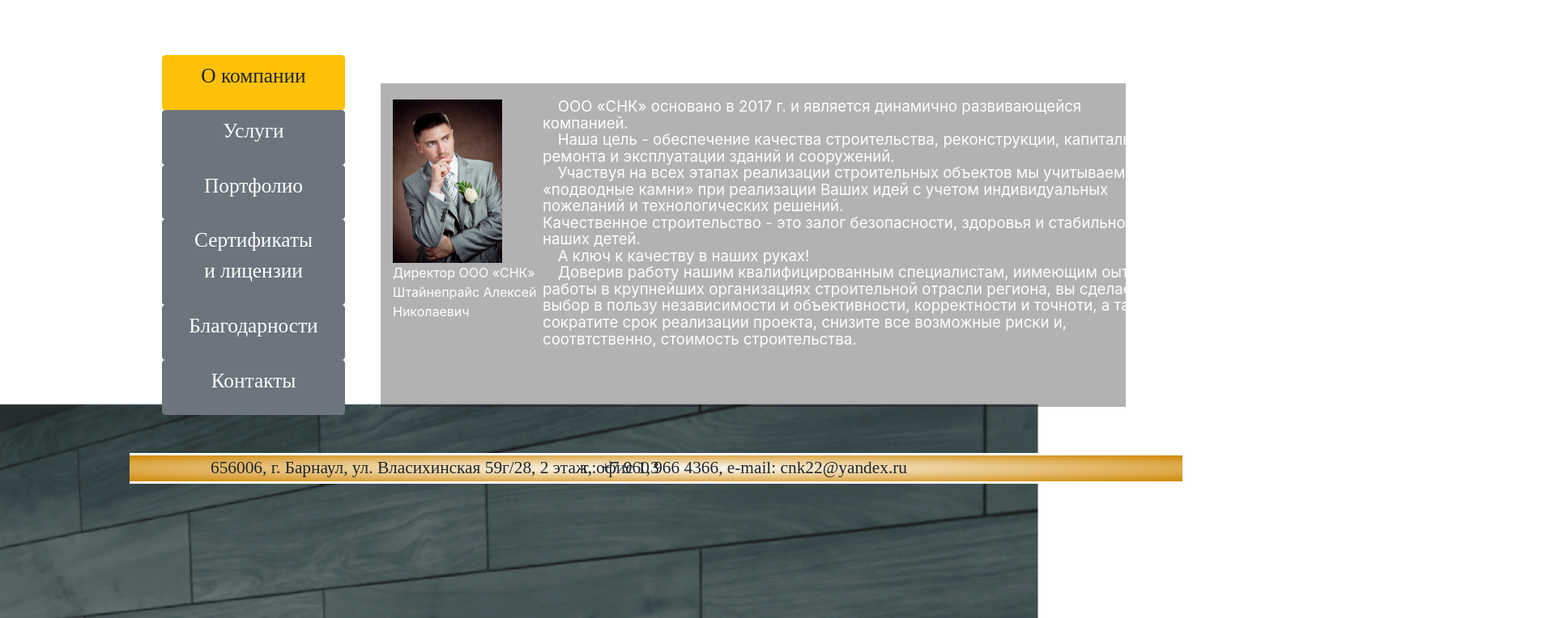
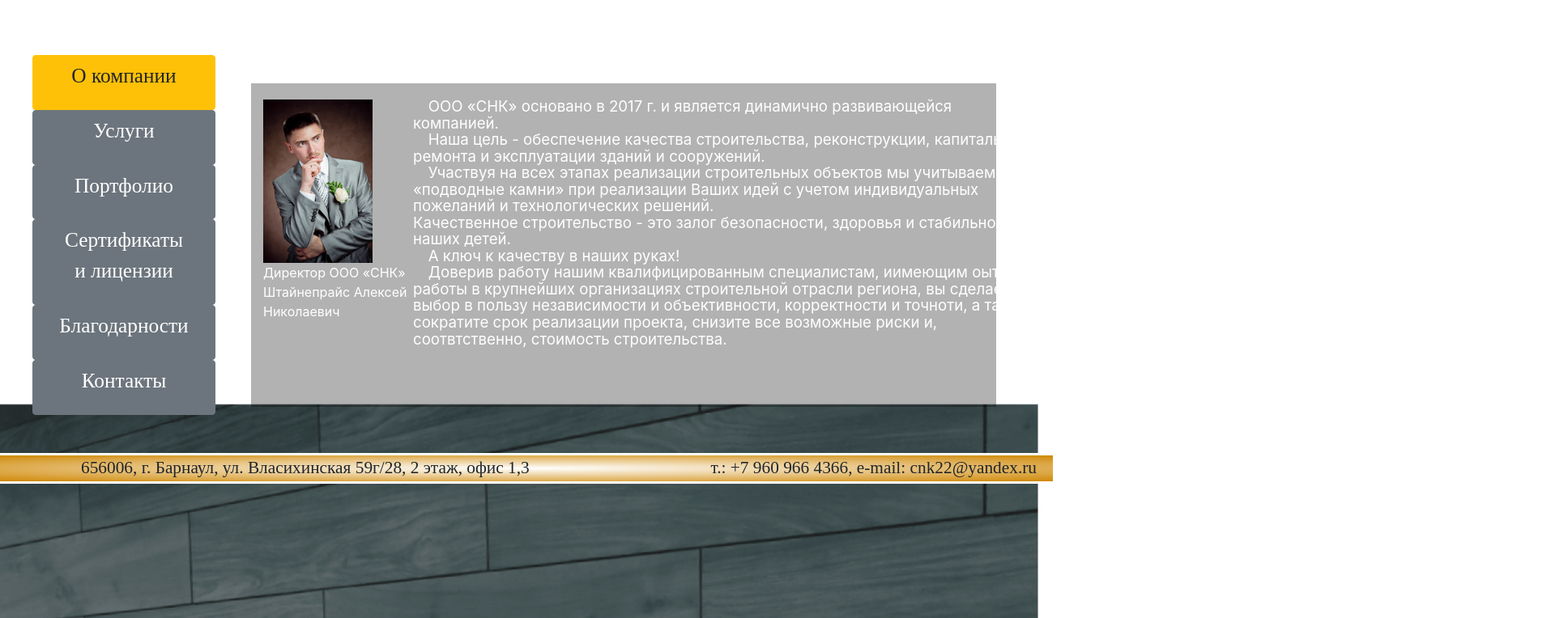
Before and after one commit to SNK111/SNK111.github.io, a plain HTML site: page index.html in a window 1280 px wide. Shown: the part 303-1067 px from the top of the page at 81% size, 1920 px wide, since content can reach past the window. Drawn offline with nearby package versions, Linux system fonts and the light colour scheme.

Commit message:
Update menyu.css

```diff
--- a/CSS/menyu.css
+++ b/CSS/menyu.css
@@ -1,6 +1,5 @@
 body{
-margin: 0 auto;
-width: 960px;}
+margin: 0 ;}
 div.six{
 	padding-left: 100px;
 width: 1300px;
```
